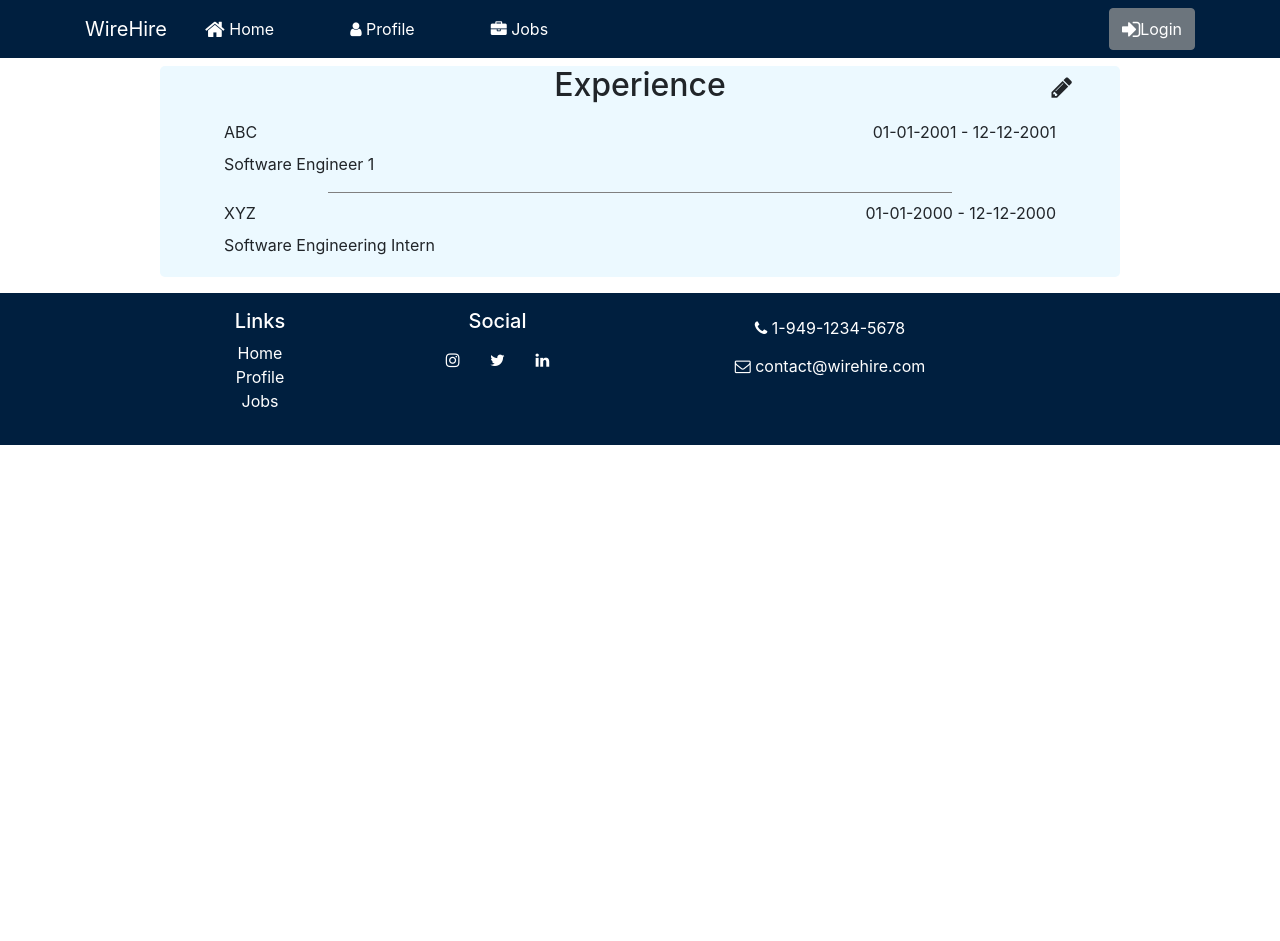
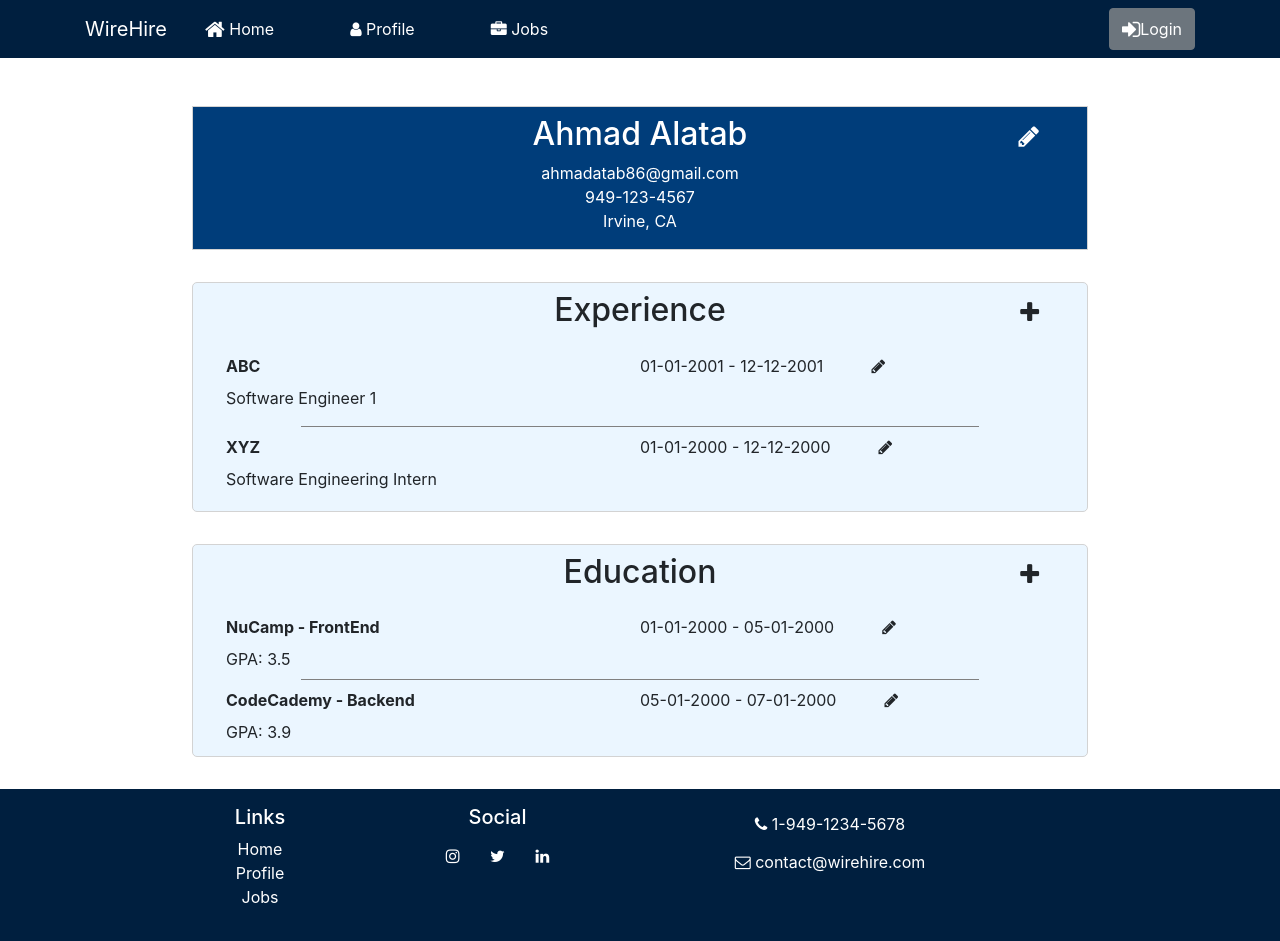
Before and after one commit to ahmadalatab/WireHire, a React (Create React App) app: page /profile in a window 1280 px wide. Before the commit the page ends 800 px from the top, so only its background shows below. Built offline with nearby package versions, Linux system fonts and the light colour scheme.

Commit message:
draft of profile section

```diff
--- /dev/null
+++ b/src/components/EducationComponent.js
@@ -0,0 +1,34 @@
+import React from 'react';
+import { Row, Col } from 'reactstrap';
+import '../profile.scss';
+import {User} from '../shared/UserProfile';
+
+const Education = () => {
+
+    const education = User[0]['education'];
+    console.log(education);
+
+    return (
+        education.map((education) => {
+            if (Object.keys(education).length !== 0) {
+                return (
+                    <div className="experience text-left" key={education.id}>
+                        <Row className="my-2">
+                            <Col xs={10} md={6} className="px-0 px-md-3 font-weight-bold">{education.school} - {education.degree}</Col>
+                            <Col xs={{order: 3}} md={{span: 6, order: 2}} className="text-right pr-lg-5 pr-md-4">{education.startYear} - {education.endYear}</Col>
+                            <Col md={{order: 3}} className="text-right pl-lg-5 pl-3">
+                                <i className="fa fa-pencil"></i>
+                            </Col>
+                        </Row>
+                        <Row className="mb-2">GPA: {education.gpa}</Row>
+                    </div>
+                )
+            }
+            else {
+                return <div className="py-4">No education to display</div>
+            }
+        })
+    )
+}
+
+export default Education;
--- a/src/components/ExperienceComponent.js
+++ b/src/components/ExperienceComponent.js
@@ -1,26 +1,34 @@
 import React from 'react';
 import { Row, Col } from 'reactstrap';
 import '../profile.scss';
-import {User} from '../shared/UserProfile';
+import { User } from '../shared/UserProfile';
 
 const Experience = () => {
 
-    const workExperiences = User[1]['workExperience'];
+    const workExperiences = User[0]['workExperience'];
 
     return (
         workExperiences.map((experience) => {
+            if (Object.keys(experience).length !== 0) {
                 return (
                     <div className="experience text-left" key={experience.id}>
                         <Row className="my-2">
-                        <Col>{experience.company}</Col>
-                        <Col className="text-right">{experience.startDate} - {experience.endDate}</Col>
+                            <Col xs={10} md={6} className="px-md-3 font-weight-bold">{experience.company}</Col>
+                            <Col xs={{order: 3}} md={{span: 6, order: 2}} className="text-right pr-lg-5 pr-md-4">{experience.startDate} - {experience.endDate}</Col>
+                            <Col md={{order: 3}} className="text-right pl-lg-5 pl-3">
+                                <i className="fa fa-pencil"></i>
+                            </Col>
                         </Row>
-                    <p>{experience.title}</p>
-                    <div>
+                        <Row className="mb-2">{experience.title}</Row>
+                        <Row className="mb-2">
                             {experience.responsibilites}
-                    </div>
+                        </Row>
                     </div>
                 )
+            }
+            else {
+                return <div className="py-4">No work experience to display</div>
+            }
         })
     )
 }
--- a/src/components/HeaderComponent.js
+++ b/src/components/HeaderComponent.js
@@ -32,7 +32,7 @@ class Header extends Component {
     render() {
         return (
             <React.Fragment>
-                <Navbar sticky="top" className="navbar" expand="md" light>
+                <Navbar sticky="top" className="navbar" expand="md" dark>
                     <div className="container">
                         <NavbarBrand className="mr-auto nav-item-color" href="/">WireHire</NavbarBrand>
                         <NavbarToggler onClick={this.toggleNav} />
--- /dev/null
+++ b/src/components/ProfileAbout.js
@@ -0,0 +1,28 @@
+import React from 'react';
+import '../profile.scss';
+import { User } from '../shared/UserProfile';
+
+const About = () => {
+
+    const aboutUser = User[0]['about'];
+
+    return (
+        aboutUser.map((info) => {
+                return (
+                    <div className="info text-center" key={info.id}>
+                            <div className="align-items-center px-5 py-2 mb-2 header">
+                                <div>
+                                    <h2>{info.firstName} {info.lastName}</h2>
+                                    <div>{info.email}</div>
+                                    <div>{info.phoneNum}</div>
+                                    <div>{info.location}</div>
+                                </div>
+                                <h2><i className="fa fa-pencil"></i></h2>
+                            </div>
+                    </div>
+                )
+        })
+    )
+}
+
+export default About;
--- a/src/components/ProfileComponent.js
+++ b/src/components/ProfileComponent.js
@@ -1,17 +1,29 @@
 import React from 'react';
 import Experience from './ExperienceComponent';
 import '../profile.scss';
+import Education from './EducationComponent';
+import About from './ProfileAbout';
 
 const Profile = () => {
 
     return(
         <div className="profile">
+            <div className="aboutSection">
+                <About />
+            </div>
             <div className="experiencesSection">
-                <div className="align-items-center px-5 header">
+                <div className="align-items-center px-5 py-2 mb-2 header">
                     <h2>Experience</h2>
-                    <h2><i className="fa fa-pencil"></i></h2>
+                    <h2><i className="fa fa-plus"></i></h2>
                 </div>
                 <Experience />
+            </div>
+            <div className="educationSection">
+                <div className="align-items-center px-5 py-2 header">
+                    <h2>Education</h2>
+                    <h2><i className="fa fa-plus"></i></h2>
+                </div>
+                <Education />
             </div>
         </div>
 
--- a/src/jobs.scss
+++ b/src/jobs.scss
@@ -1,4 +1,7 @@
 .jobs {
+
+    margin-top: 3em;
+
     .search {
         background-color: #ECF9FF;
         padding: 20px 0;
@@ -15,13 +18,13 @@
         .custom-radio label {
             cursor: pointer;
             overflow: hidden;
-            background-color: #dafdfa;
+            background-color: #9AD3FE;
             padding: 0.3em 1.2em;
             border: 1px solid lightgray;
             border-radius: 10px;
         }
         input:checked + label, input + label:hover {
-            background: #58abad;
+            background: #478EFF;
             color: white;
         }
     }
@@ -38,6 +41,10 @@
         box-shadow: 5px 5px 5px lightgray;
     }
 
+    a {
+        color: #007bff;
+    }
+
     .job-posting-role {
         font-size: larger;
     }
--- a/src/profile.scss
+++ b/src/profile.scss
@@ -1,50 +1,71 @@
 .profile {
 
-    .experiencesSection {
-        background-color: #ECF9FF;
-        margin: 1vh 10em;
+    margin-top: 3em;
+
+    .experiencesSection, .educationSection, .aboutSection {
+        background-color: #EBF6FF;
+        margin: 1vh 15vw;
         border-radius: 5px;
+        margin-bottom: 2em;
+        border: 1px solid lightgray;
+    }
+
+    .aboutSection {
+        margin-bottom: 2em;
+        border-radius: 0;
+        background-color: #003D7A;
+        color: white;
     }
 
     @media only screen and (max-width: 600px) {
-        .experiencesSection {
+        .experiencesSection, .educationSection, .aboutSection {
             margin: 1vh;
+        }
+
+        .experience {
+            padding-left: 4vw;
+            padding-right: 4vw;
         }
     }
 
     .experience {
-        padding: 0 4em 0;
+        padding: 0 3em 0;
+
+        .row div {
+            padding-left: 0 !important;
         }
 
-    .experience:first-of-type {
+        &:first-of-type {
             padding-top: 1vh;
         }
 
-    .experience:last-child {
+        &:last-child {
             padding-bottom: 0.5vh;
         }
 
-    .experience:not(:last-child):after {
+        &:not(:last-child):after {
             content: "";
             display: block;
             margin: 0 auto;
-        width: 75%;
+            width: 85%;
             border-bottom: 1px solid gray;
+        }
     }
 
     .header {
 
         display: grid;
-        grid-template-columns: repeat(3, minmax(0, 1fr));
+        grid-template-columns: 15% auto 15%;
         grid-column-gap: 5px;
         justify-items: center;
 
-        h2:first-child {
+        h2:first-child, div:first-child {
             grid-column-start: 2;
         }
 
-        h2:last-child {
-            margin-left:auto;
+        h2:last-child, div:last-child {
+            margin-left: auto;
+            margin-bottom: auto;
         }
 
         h2 {
--- a/src/shared/UserProfile.js
+++ b/src/shared/UserProfile.js
@@ -1,14 +1,14 @@
 export const User =
 [
     {
-        id: 0,
-        firstName: "Ahmad",
-        lastName: "Alatab",
-        email: "ahmadatab86@gmail.com",
-        phoneNum: '949-123-4567',
-        location: 'Irvine'
-    },
-    {
+        about: [{
+            id: 0,
+            firstName: "Ahmad",
+            lastName: "Alatab",
+            email: "ahmadatab86@gmail.com",
+            phoneNum: '949-123-4567',
+            location: 'Irvine, CA',
+        }],
         workExperience: [{
             id: 0,
             title: 'Software Engineer 1',
@@ -25,8 +25,6 @@ export const User =
             endDate: '12-12-2000',
             responsibilities: ''
         }],
-    },
-    {
         education: [{
             id: 0,
             school: 'NuCamp',
@@ -45,8 +43,6 @@ export const User =
             endYear: '07-01-2000',
             gpa: '3.9'
         }],
-    },
-    {
         skills: ["HTML", "CSS", "React", "Javascript"],
         certification: [{
             id: 0,
```
Lines whose indentation alone changed are shown as unchanged.
